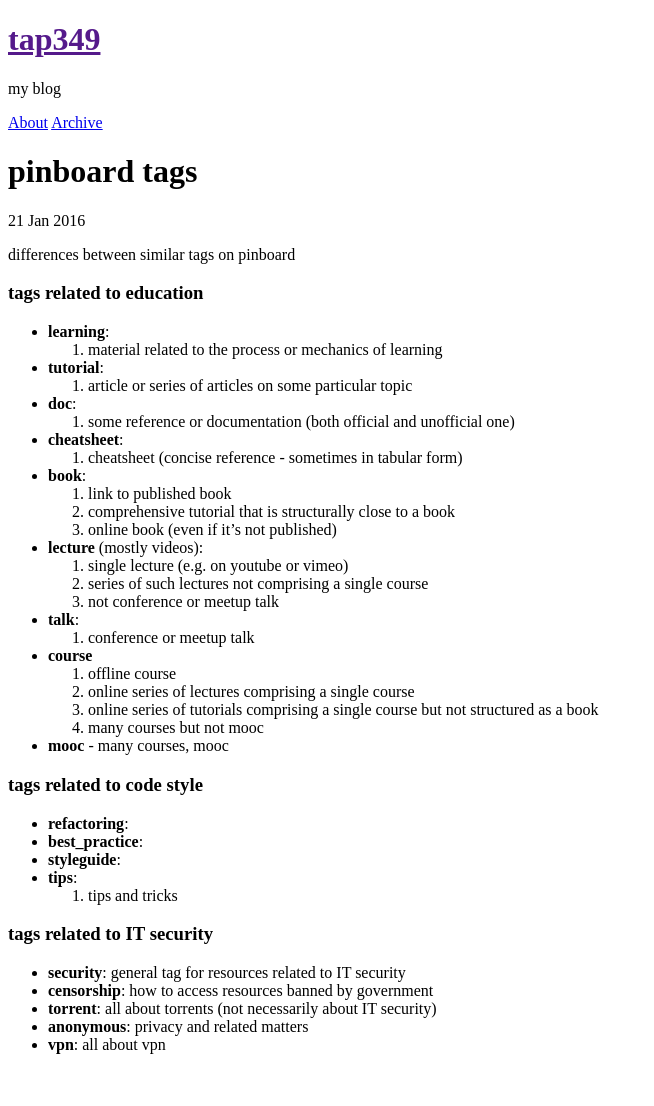
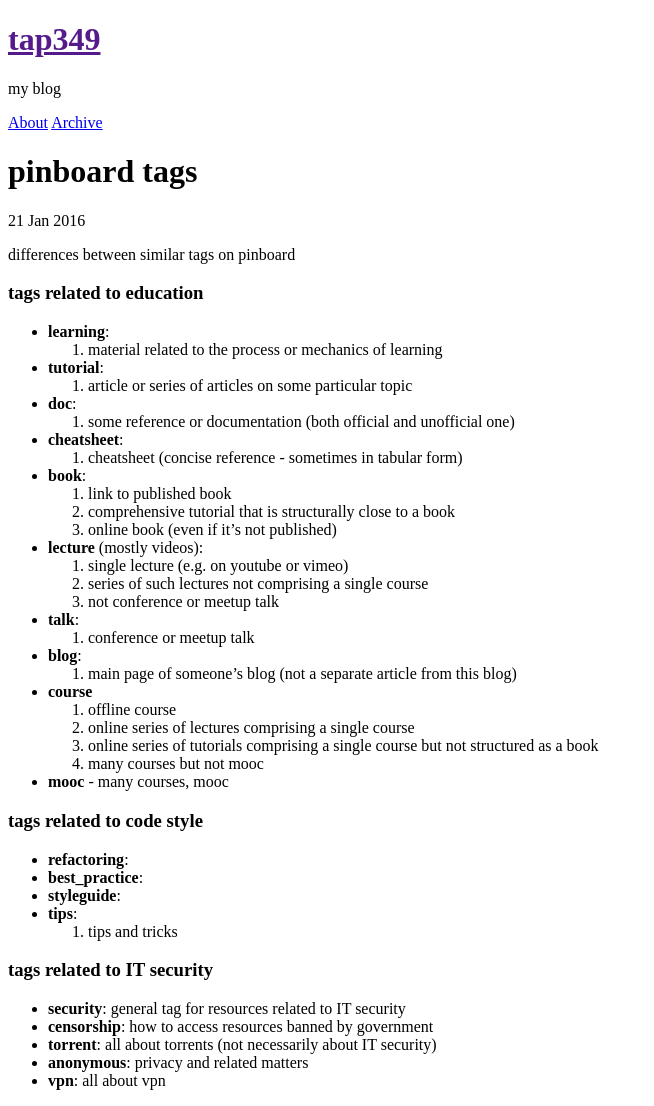
Before and after one commit to tap349/tap349.github.io, a Jekyll site: the page built from _posts/2016-01-22-pinboard-tags.md, in a window 1280 px wide. Shown: the whole page, without its empty margins (0-654 px from the left). Built offline with Jekyll 4.4.1, drawn with Linux system fonts in a browser that asks for light colours; before the commit the page ends 1070 px from its top, so only the background shows below that.

Commit message:
update 2017-03-11_12:27:48

```diff
--- a/_posts/2016-01-22-pinboard-tags.md
+++ b/_posts/2016-01-22-pinboard-tags.md
@@ -30,6 +30,8 @@ differences between similar tags on pinboard
   3. not conference or meetup talk
 - **talk**:
   1. conference or meetup talk
+- **blog**:
+  1. main page of someone's blog (not a separate article from this blog)
 - **course**
   1. offline course
   2. online series of lectures comprising a single course
```
